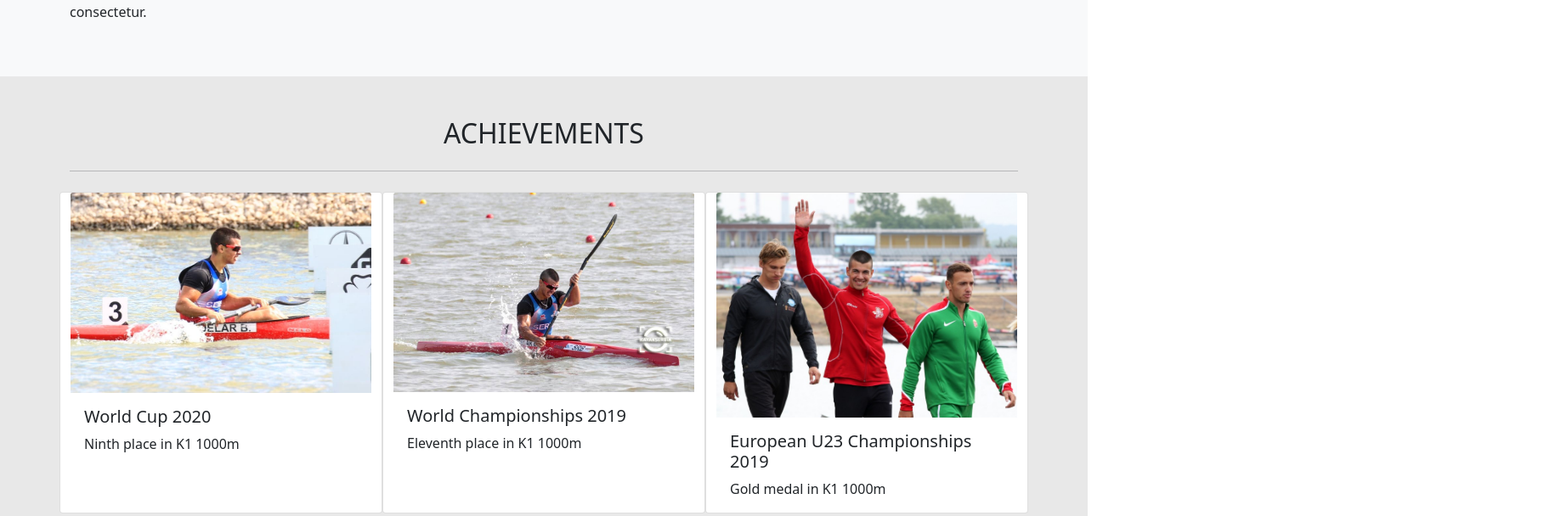
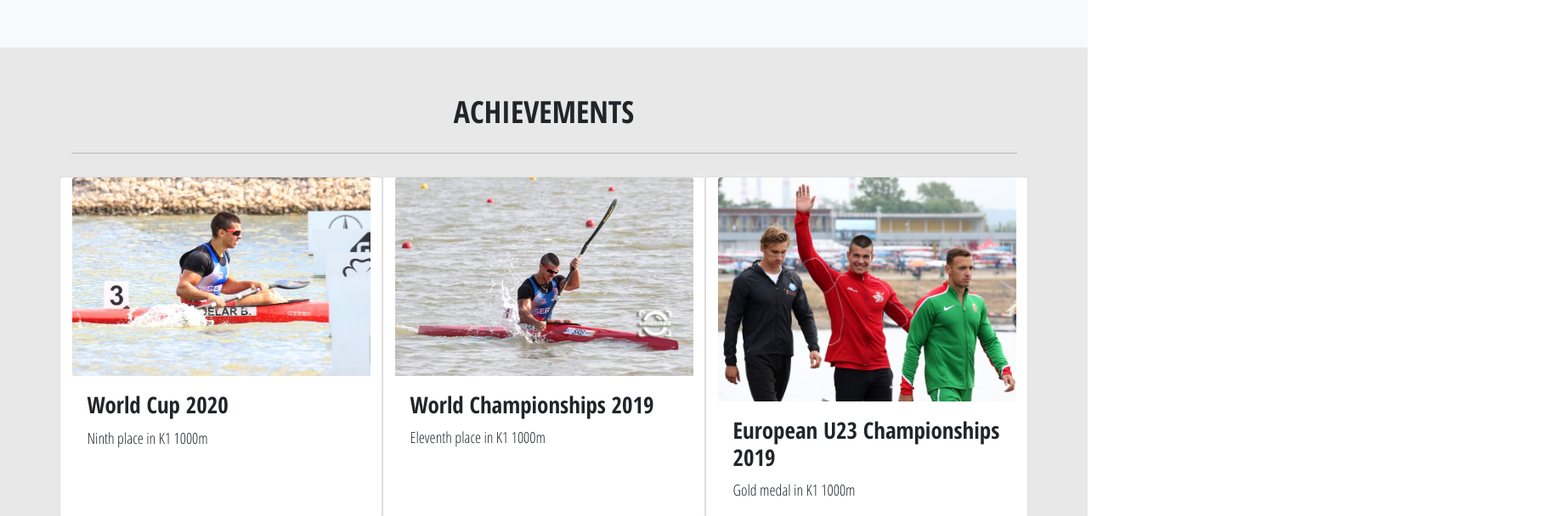
Before and after one commit to bojanzdelar/Portfolio-website, a plain HTML site: page index.html in a window 1280 px wide. Shown: the part 1301-1909 px from the top of the page at 85% size, 1837 px wide, since content can reach past the window. Drawn offline with Linux system fonts and the light colour scheme.

Commit message:
Added font Open Sans Condensed

```diff
--- a/css/style.css
+++ b/css/style.css
@@ -1,3 +1,14 @@
+@import url('https://fonts.googleapis.com/css2?family=Open+Sans+Condensed:wght@300;700&family=Roboto&display=swap');
+
+* {
+    font-family: 'Open Sans Condensed', sans-serif;
+    font-size: large;
+}
+
+h1, h2, h3, h4, h5, h6 {
+    font-weight: bold;
+}
+
 header {
     background-image: url('../assets/header.jpg');
     background-repeat: no-repeat;
--- a/js/script.js
+++ b/js/script.js
@@ -117,7 +117,7 @@ const displayAchievements = achievements => {
 			<div class="card col-md-6 col-xl-4 mb-2">
 				<img src="${achievement.image}" class="card-img-top" alt="${achievement.title}">
 				<div class="card-body">
-				<h5 class="card-title">${achievement.title}</h5>
+				<h4 class="card-title">${achievement.title}</h5>
 				<p class="card-text">${achievement.text}</p>
 			</div>
 		`;
```
